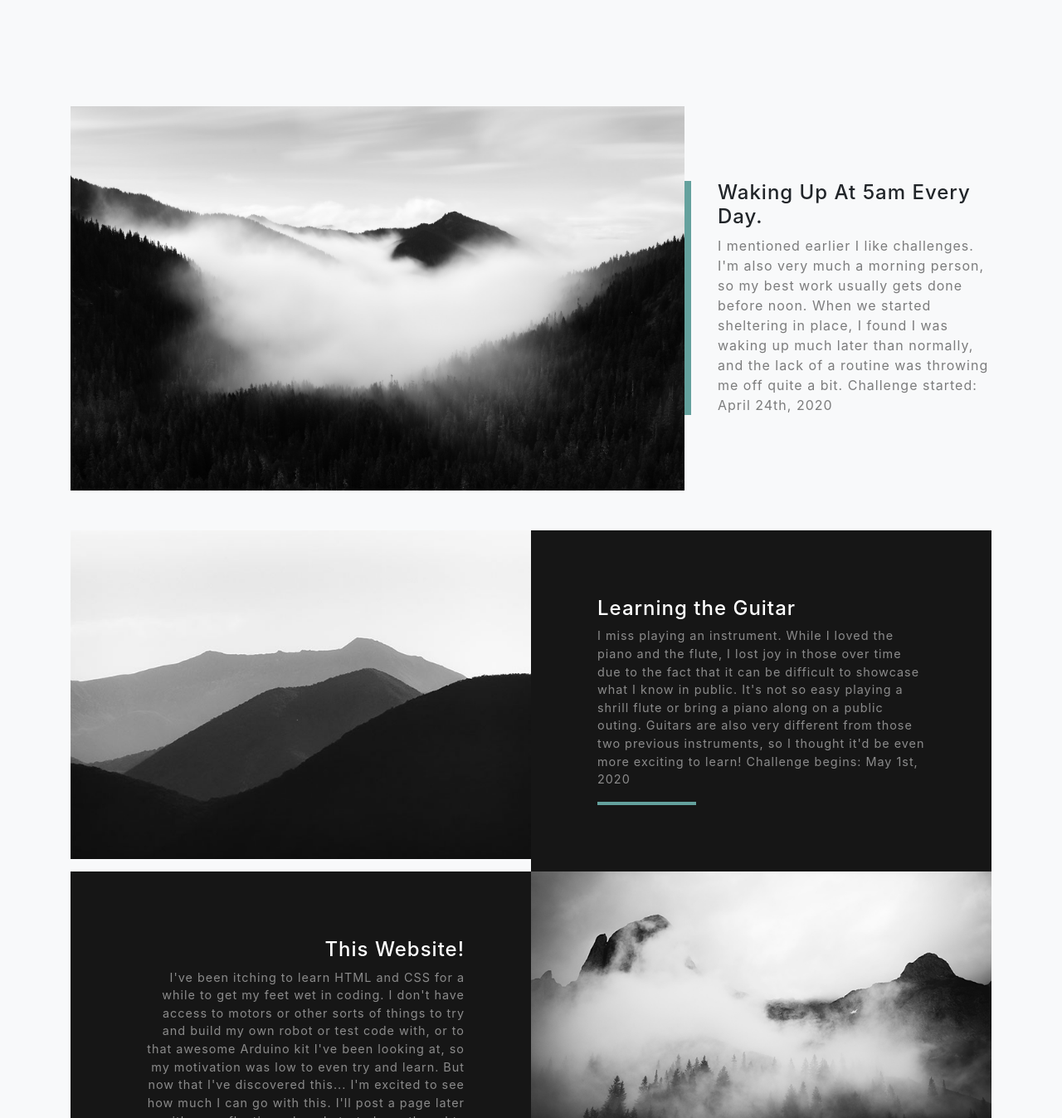
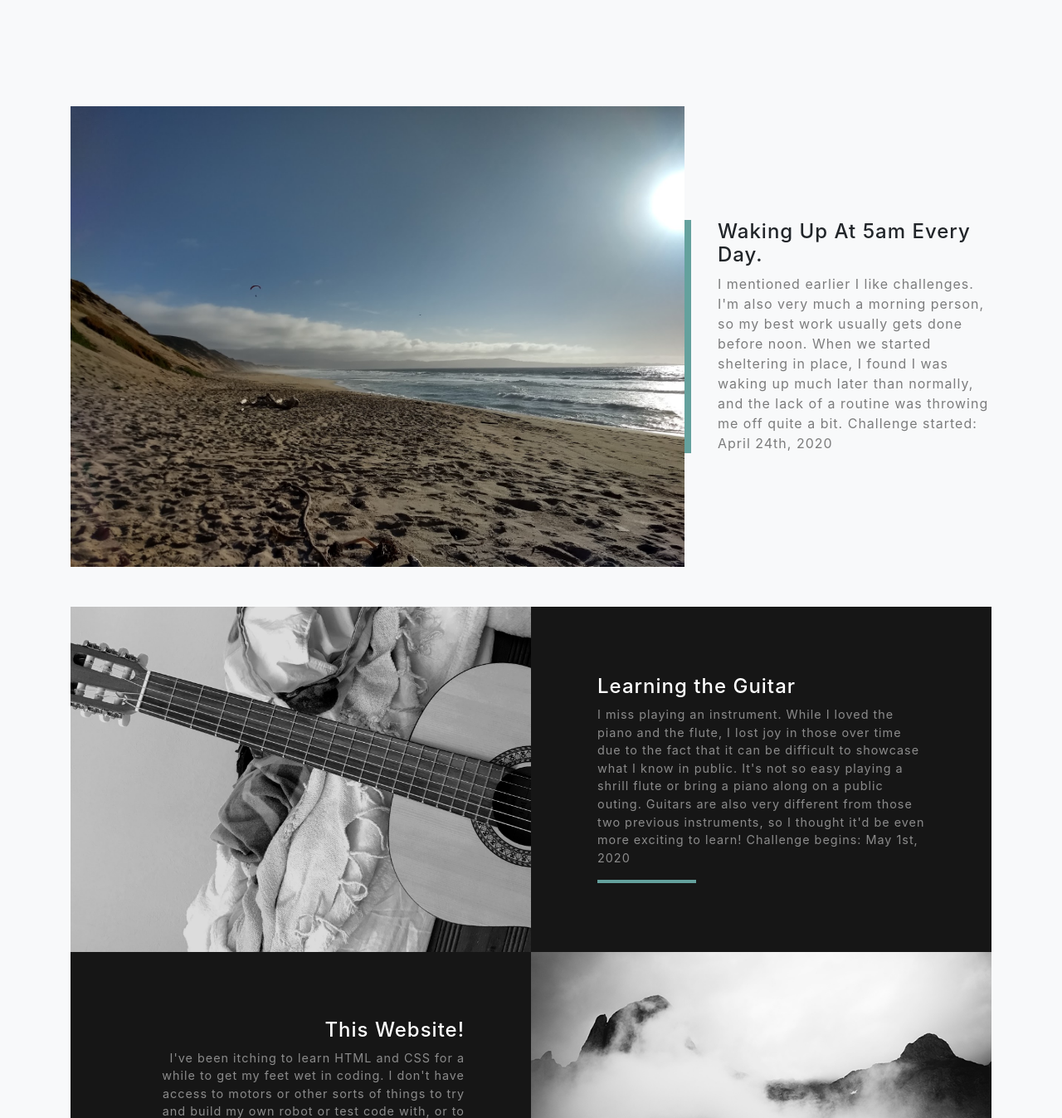
Before and after one commit to caelahouse/caelahouse.github.io, a website with bundled scripts: page Grayscale Theme/index.html in a window 1280 px wide. Shown: the part 1520-2867 px from the top of the page at 83% size. Built offline with nearby package versions, Linux system fonts and the light colour scheme.

Commit message:
Updated Two Images

```diff
--- a/Grayscale Theme/index.html
+++ b/Grayscale Theme/index.html
@@ -80,7 +80,7 @@
       <!-- Featured Project Row -->
       <div class="row align-items-center no-gutters mb-4 mb-lg-5">
         <div class="col-xl-8 col-lg-7">
-          <img class="img-fluid mb-3 mb-lg-0" src="img/bg-masthead.jpg" alt="">
+          <img class="img-fluid mb-3 mb-lg-0" src="img/IMG_beach.jpg" alt="">
         </div>
         <div class="col-xl-4 col-lg-5">
           <div class="featured-text text-center text-lg-left">
@@ -93,7 +93,7 @@
       <!-- Project One Row -->
       <div class="row justify-content-center no-gutters mb-5 mb-lg-0">
         <div class="col-lg-6">
-          <img class="img-fluid" src="img/demo-image-01.jpg" alt="">
+          <img class="img-fluid" src="img/IMG_0954.jpg" alt="">
         </div>
         <div class="col-lg-6">
           <div class="bg-black text-center h-100 project">
```
Also changed, not shown: Grayscale Theme/img/IMG_0954.JPG (added), Grayscale Theme/img/IMG_beach.jpg (added).
